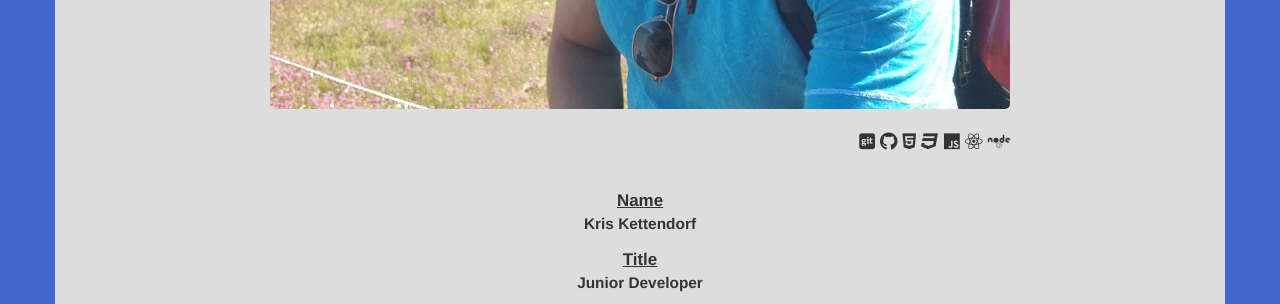
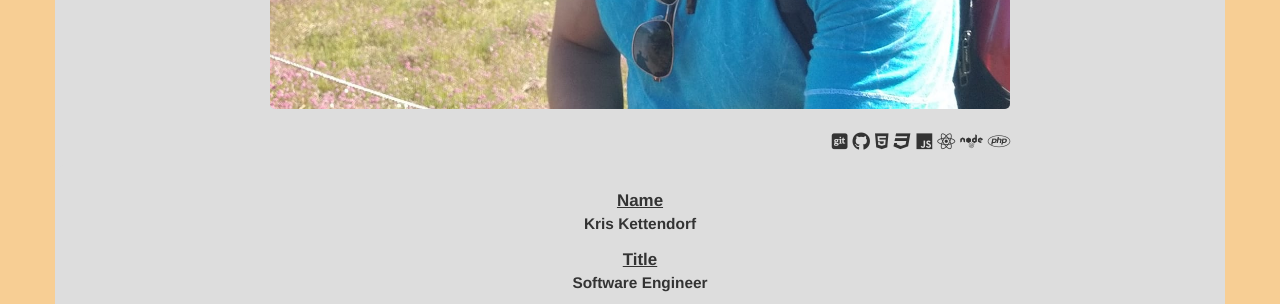
Before and after one commit to triggxl/myPortfolio, a plain HTML site: page index.html in a window 1280 px wide. Shown: the part 780-1084 px from the top of the page. Drawn offline with Linux system fonts and the light colour scheme; some icons are missing.

Commit message:
updating portfolio to include recent languages

```diff
--- a/index.html
+++ b/index.html
@@ -40,6 +40,7 @@
           <i class="fab fa-js language-3" alt="icon for "></i>
           <i class="fab fa-react" alt="icon for "></i>
           <i class="fab fa-node" alt="icon for "></i>
+          <i class="fab fa-php"></i>
           <!-- <i class="fa-brands fa-php"></i> -->
           <span class="iconify" data-icon="logos-knex" data-inline="false"></span>
           <!-- <i class="fa-solid fa-database"></i> -->
@@ -57,7 +58,7 @@
         </p>
         <h2>Title</h2>
         <p>
-          Junior Developer
+          Software Engineer
         </p>
         <div class="bio">
           <h2>Bio</h2>
--- a/style.css
+++ b/style.css
@@ -5,7 +5,7 @@
   --light: #fff;
   /* red green blue opacity */
   --shadow: 0, 1px, 5px rgba(104, 104, 104, 0.8);
-  --background: rgb(65, 102, 206);
+  --background: rgb(247, 206, 148);
   font-size: 14px;
 }
 
```
